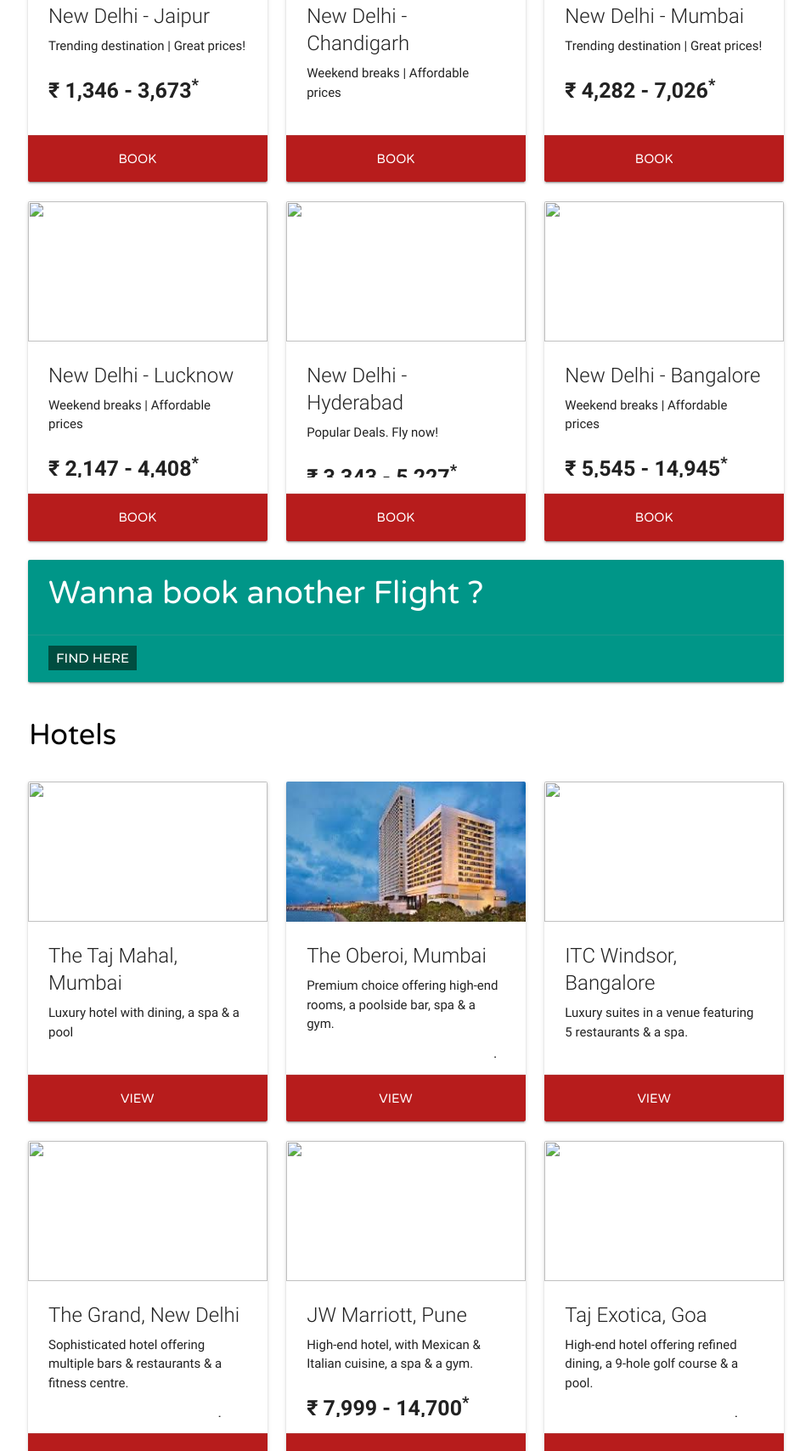
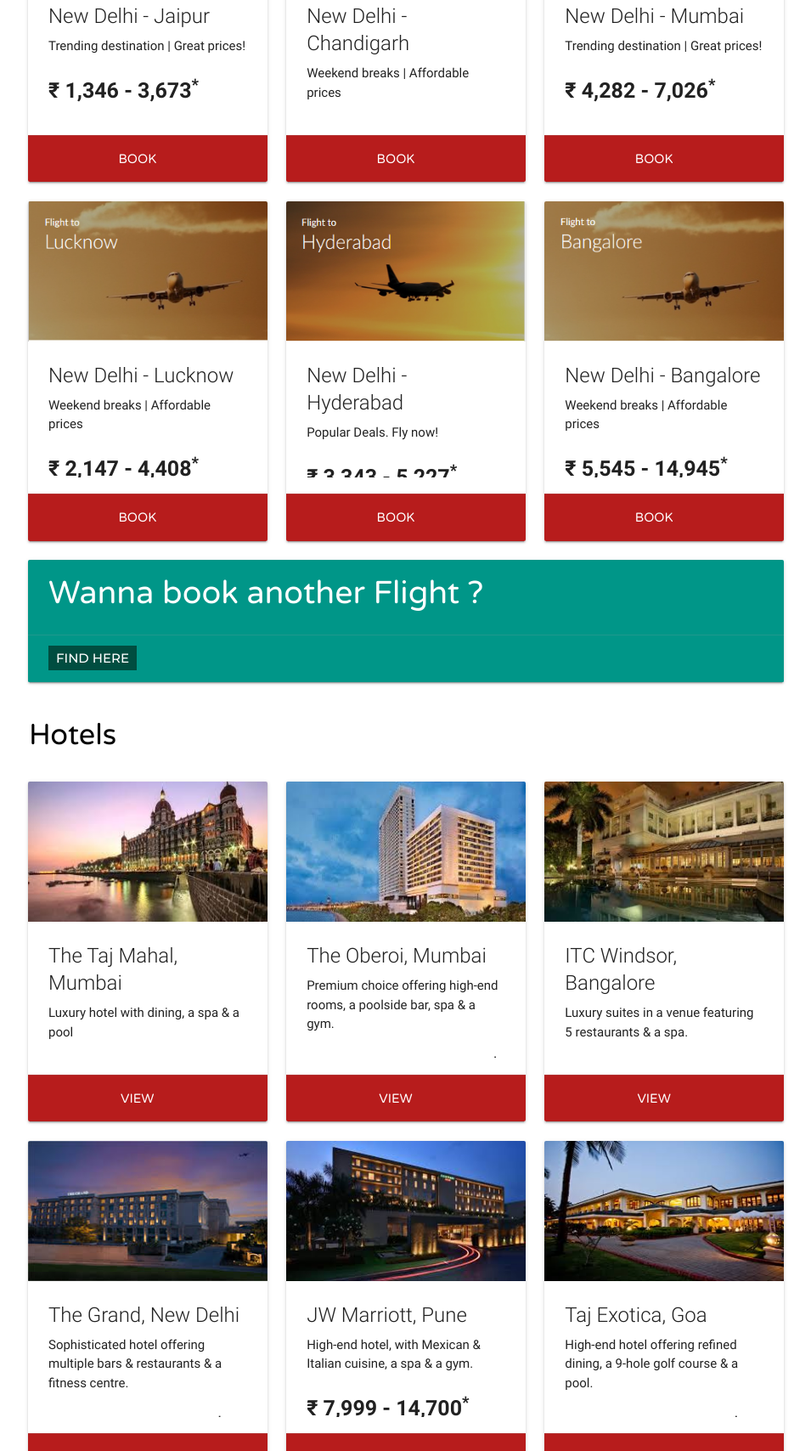
Before and after one commit to AanchalSharma09/Travel_and_Tourism-Website, a plain HTML site: page index.html in a window 1280 px wide. Shown: the part 836-2544 px from the top of the page at 85% size, without its empty margins (162-1117 px from the left). Drawn offline with nearby package versions, Linux system fonts and the light colour scheme; a script that the page names is missing; files whose address does not match are found by name; a web font is replaced by a local one.

Commit message:
Update index.html

```diff
--- a/index.html
+++ b/index.html
@@ -139,7 +139,7 @@
             <div class="col s4 hoverable">
                 <div class="card medium">
                     <div class="card-image">
-                        <img src="images/others/mumbai.PNG">
+                        <img src="css/mumbai.PNG">
                     </div>
                     <div class="card-content">
                         <span class="card-title">New Delhi - Mumbai</span>
@@ -156,7 +156,7 @@
             <div class="col s4 hoverable">
                 <div class="card medium">
                     <div class="card-image">
-                        <img src="images/others/lucknow.jpg">
+                        <img src="css/lucknow.jpg">
                     </div>
                     <div class="card-content">
                         <span class="card-title">New Delhi - Lucknow</span>
@@ -173,7 +173,7 @@
             <div class="col s4 hoverable">
                 <div class="card medium">
                     <div class="card-image">
-                        <img src="images/others/hyderabad.PNG">
+                        <img src="css/hyderabad.PNG">
                     </div>
                     <div class="card-content">
                         <span class="card-title">New Delhi - Hyderabad</span>
@@ -190,7 +190,7 @@
             <div class="col s4 hoverable">
                 <div class="card medium">
                     <div class="card-image">
-                        <img src="images/others/bangalore.PNG">
+                        <img src="css/bangalore.PNG">
                     </div>
                     <div class="card-content">
                         <span class="card-title">New Delhi - Bangalore</span>
@@ -224,7 +224,7 @@
             <div class="col s4 hoverable">
                 <div class="card medium">
                     <div class="card-image">
-                        <img src="images/others/TajMahalPalace.jpg">
+                        <img src="css/TajMahalPalace.jpg">
                     </div>
                     <div class="card-content">
                         <span class="card-title">The Taj Mahal, Mumbai</span>
@@ -254,7 +254,7 @@
             <div class="col s4 hoverable">
                 <div class="card medium">
                     <div class="card-image">
-                        <img src="images/others/ITCWindsor.jpg">
+                        <img src="css/ITCWindsor.jpg">
                     </div>
                     <div class="card-content">
                         <span class="card-title">ITC Windsor, Bangalore</span>
@@ -269,7 +269,7 @@
             <div class="col s4 hoverable">
                 <div class="card medium">
                     <div class="card-image">
-                        <img src="images/others/TheGrand.jpg">
+                        <img src="css/TheGrand.jpg">
                     </div>
                     <div class="card-content">
                         <span class="card-title">The Grand, New Delhi</span>
@@ -284,7 +284,7 @@
             <div class="col s4 hoverable">
                 <div class="card medium">
                     <div class="card-image">
-                        <img src="images/others/JW.jpg">
+                        <img src="css/JW.jpg">
                     </div>
                     <div class="card-content">
                         <span class="card-title">JW Marriott, Pune</span>
@@ -299,7 +299,7 @@
             <div class="col s4 hoverable">
                 <div class="card medium">
                     <div class="card-image">
-                        <img src="images/others/TajExotica.jpg">
+                        <img src="css/TajExotica.jpg">
                     </div>
                     <div class="card-content">
                         <span class="card-title">Taj Exotica, Goa</span>
```
